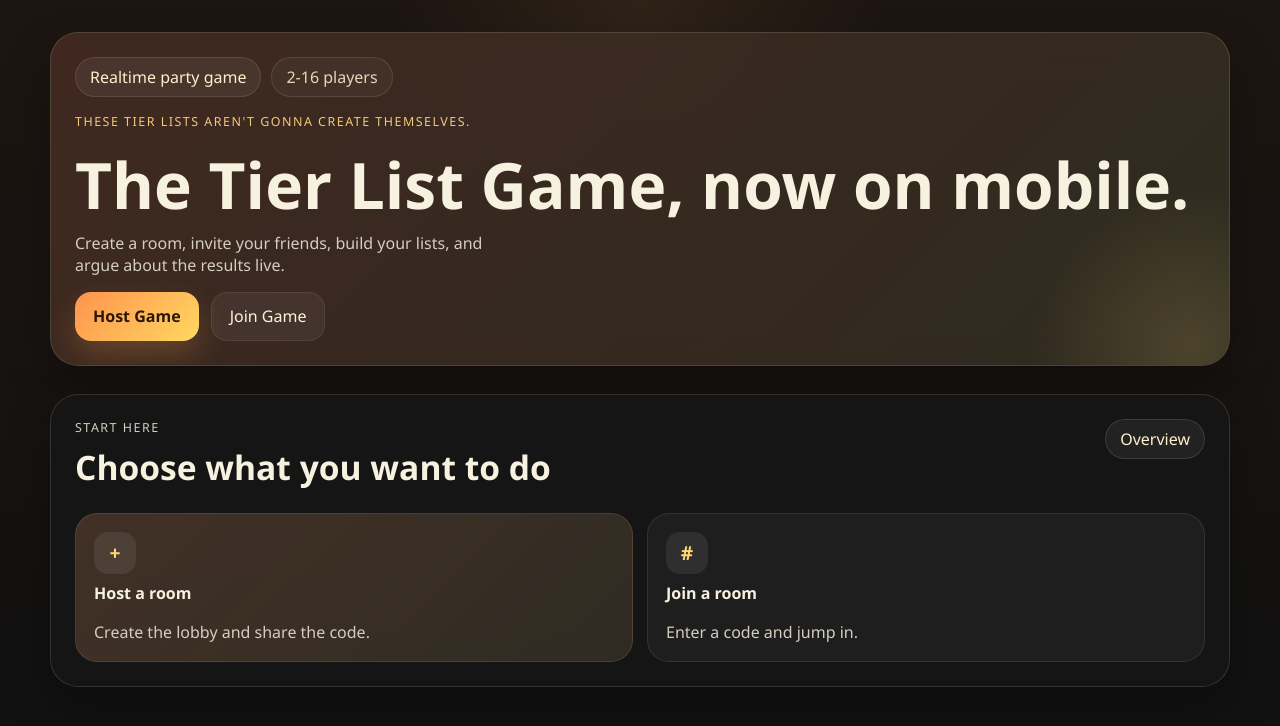
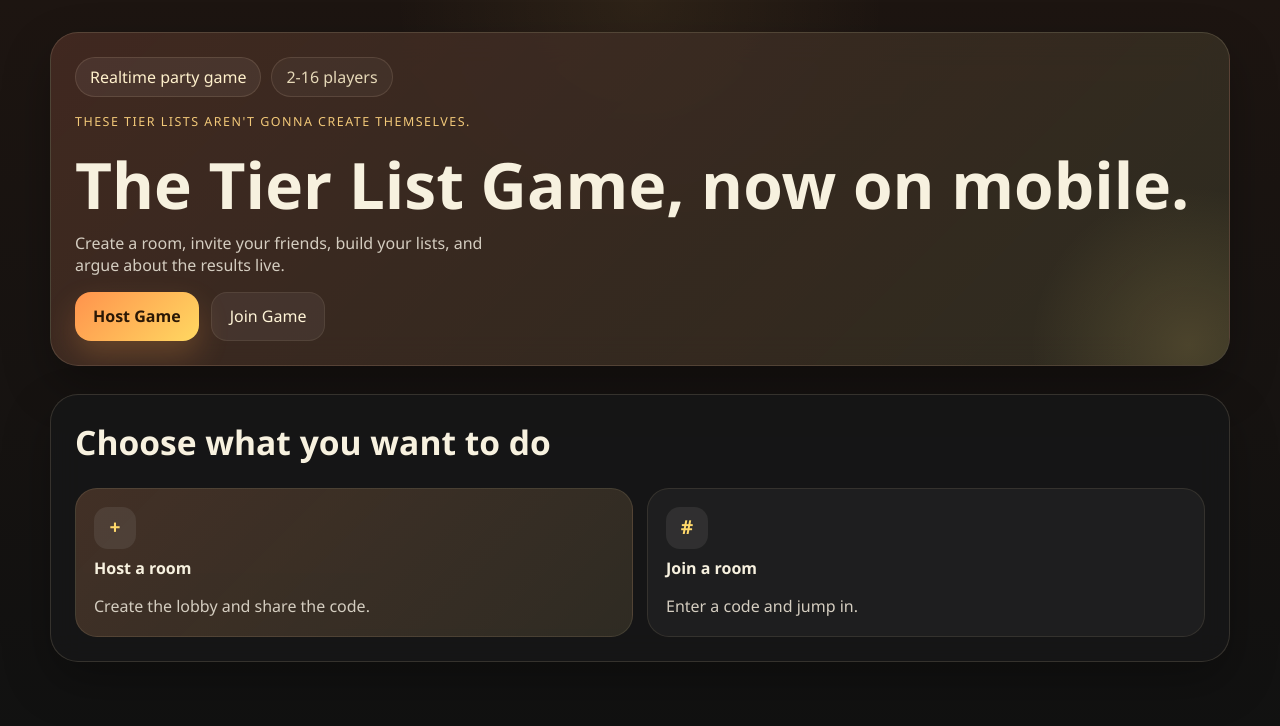
Before and after one commit to mcneial/TierListGame, a React (Vite) app in the folder client/: page / in a window 1280 px wide. Shown: the top 726 px of the page. Built offline with nearby package versions, Linux system fonts and the light colour scheme.

Commit message:
Trim landing flow chrome

```diff
--- a/client/src/App.tsx
+++ b/client/src/App.tsx
@@ -589,7 +589,6 @@ function AppContent() {
         <section className="flow-card landing-flow-card">
           <div className="flow-card-header">
             <div>
-              <p className="eyebrow">Start here</p>
               <h2>
                 {mode === "landing" && "Choose what you want to do"}
                 {mode === "hostPassword" && "Enter host password"}
@@ -597,12 +596,6 @@ function AppContent() {
                 {mode === "join" && "Join a room"}
               </h2>
             </div>
-            <span className="mode-pill">
-              {mode === "landing" && "Overview"}
-              {mode === "hostPassword" && "Host"}
-              {mode === "hostSetup" && "Create"}
-              {mode === "join" && "Join"}
-            </span>
           </div>
 
           {mode === "landing" && (
--- a/client/src/style.css
+++ b/client/src/style.css
@@ -286,8 +286,7 @@ select:focus-visible {
   gap: 10px;
 }
 
-.hero-badge,
-.mode-pill {
+.hero-badge {
   display: inline-flex;
   align-items: center;
   min-height: 34px;
```
